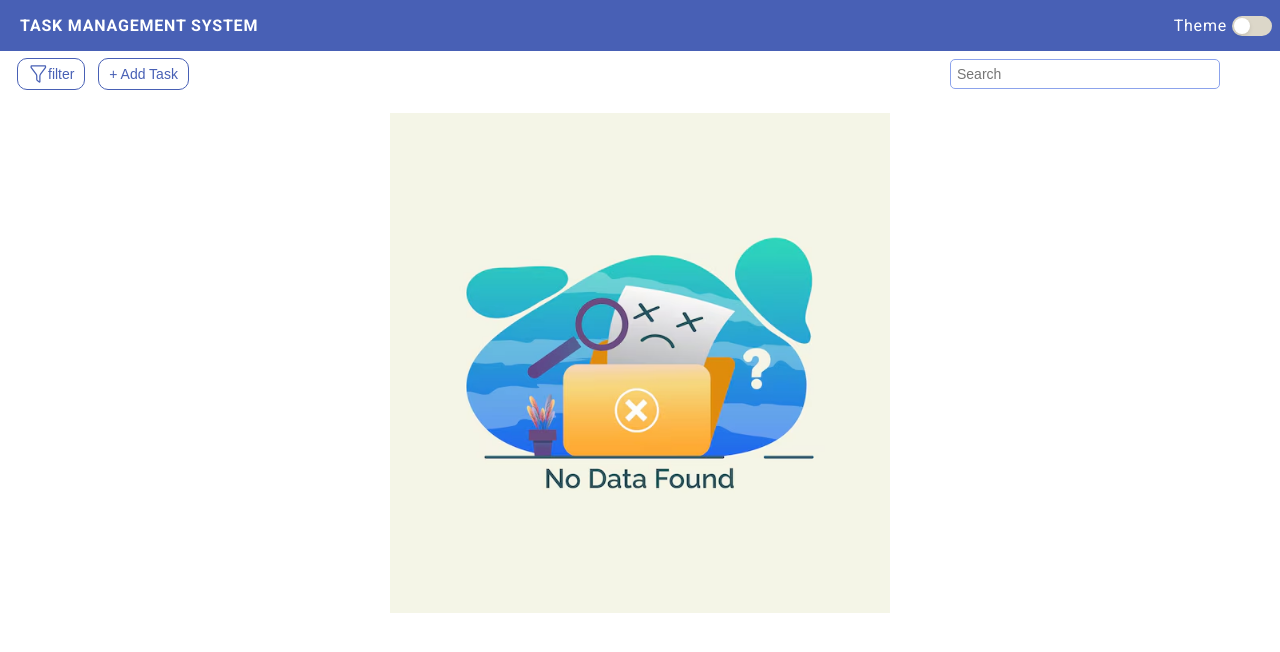
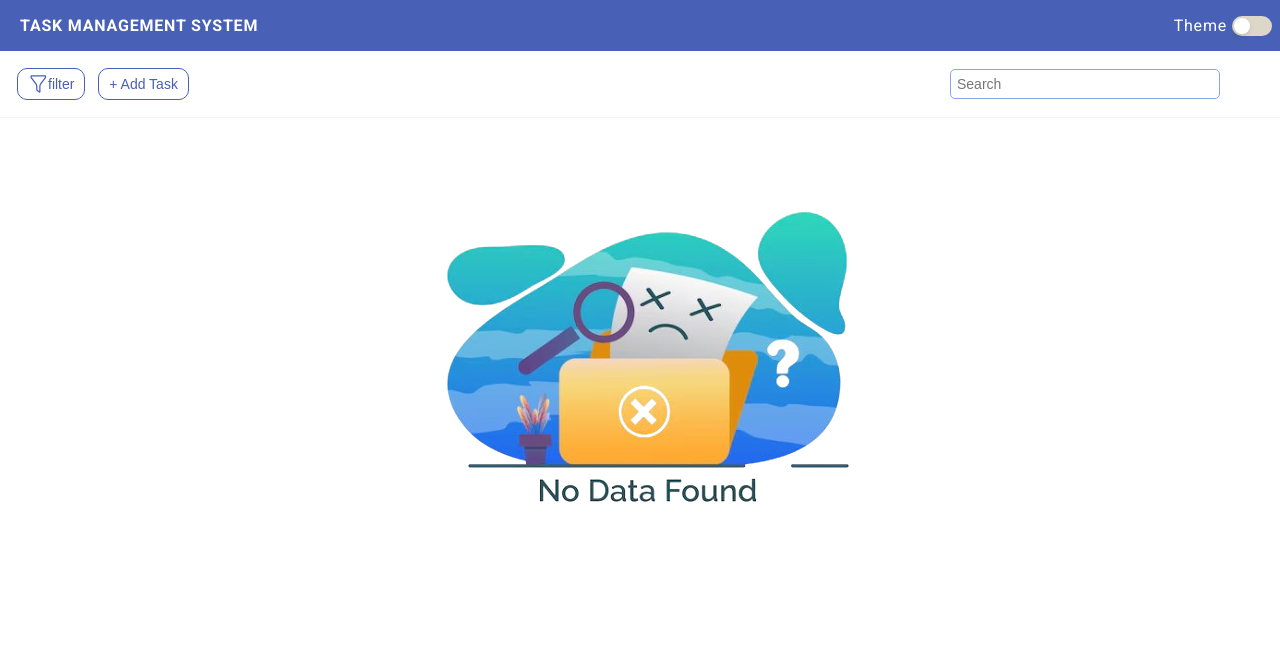
Before and after one commit to seeyog-stha/TaskMangApp_Vue, a Vue app: page / in a window 1280 px wide. Shown: the top 652 px of the page. Built offline with nearby package versions, Linux system fonts and the light colour scheme.

Commit message:
fix: css

```diff
--- a/src/components/SelectPriority.vue
+++ b/src/components/SelectPriority.vue
@@ -102,7 +102,7 @@ onUnmounted(() => {
     box-shadow: 0px 4px 6px rgba(0, 0, 0, 0.1);
     list-style: none;
     padding: 5px 0;
-    z-index: 100;
+    z-index: 999;
 }
 
 .dropdown-list li {
--- a/src/components/TaskFilter.vue
+++ b/src/components/TaskFilter.vue
@@ -64,7 +64,8 @@ const handleDrawerVisible = (value: boolean) => {
 .container {
     display: flex;
     justify-content: space-between;
-    padding: 0px 10px;
+    padding:10px;
+    border-bottom: 1px solid whitesmoke;
 }
 
 .container .filter-container {
--- a/src/components/TaskList.vue
+++ b/src/components/TaskList.vue
@@ -1,5 +1,5 @@
 <script setup lang="ts">
-import notFoundImage from "@/assets/notfound.avif";
+import notFoundImage from "@/assets/notfound.png";
 import { getStore, setStore } from '@/utils/utils';
 import TaskCard from './TaskCard.vue';
 import type { taskProp } from '@/model';
@@ -57,14 +57,16 @@ const handleEdit = (task: taskProp) => {
     </div>
     <!-- show not found if no data  -->
     <div v-else class="not-found">
-        <img :src="notFoundImage" alt="not-found" width="500" height="500" />
+        <img :src="notFoundImage" alt="not-found"/>
 
     </div>
 </template>
 <style>
 .not-found {
+    height: 60vh;
     display: flex;
     justify-content: center;
+    align-items: center;
 }
 
 /* Container Styling */
@@ -76,6 +78,7 @@ const handleEdit = (task: taskProp) => {
 
 .table-wrapper{
     max-height: 75vh;
+    min-height: 75vh;
     overflow-y: auto;
     border-radius: 8px;
 }
@@ -100,7 +103,7 @@ const handleEdit = (task: taskProp) => {
 
 /* Table Rows */
 .custom-table td {
-    padding: 10px;
+    padding: 5px;
     text-align: center;
     font-weight: 90;
     font-size: 1.5em;
@@ -119,15 +122,6 @@ tbody tr:hover {
     cursor: pointer;
 }
 
-/* Responsive Table */
-@media (max-width: 768px) {
-
-    .custom-table th,
-    .custom-table td {
-        padding: 8px;
-        font-size: 14px;
-    }
-}
 
 .task-item {
 
@@ -168,4 +162,10 @@ tbody tr:hover {
     }
 }
 
+@media only screen and (max-width: 600px) {
+  .not-found img{
+    width: 80%;
+  }
+}
+
 </style>
```
Also changed, not shown: src/assets/notfound.avif (deleted), src/assets/notfound.png (added).
